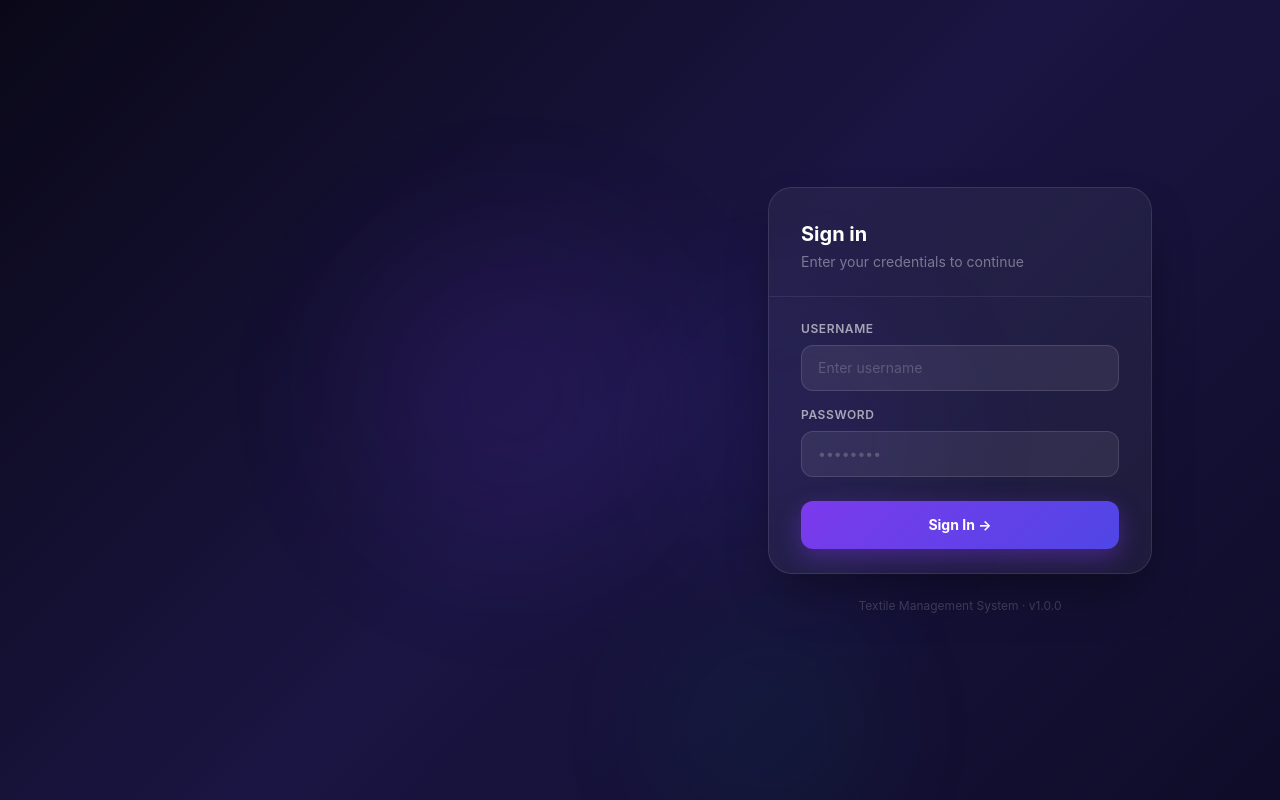
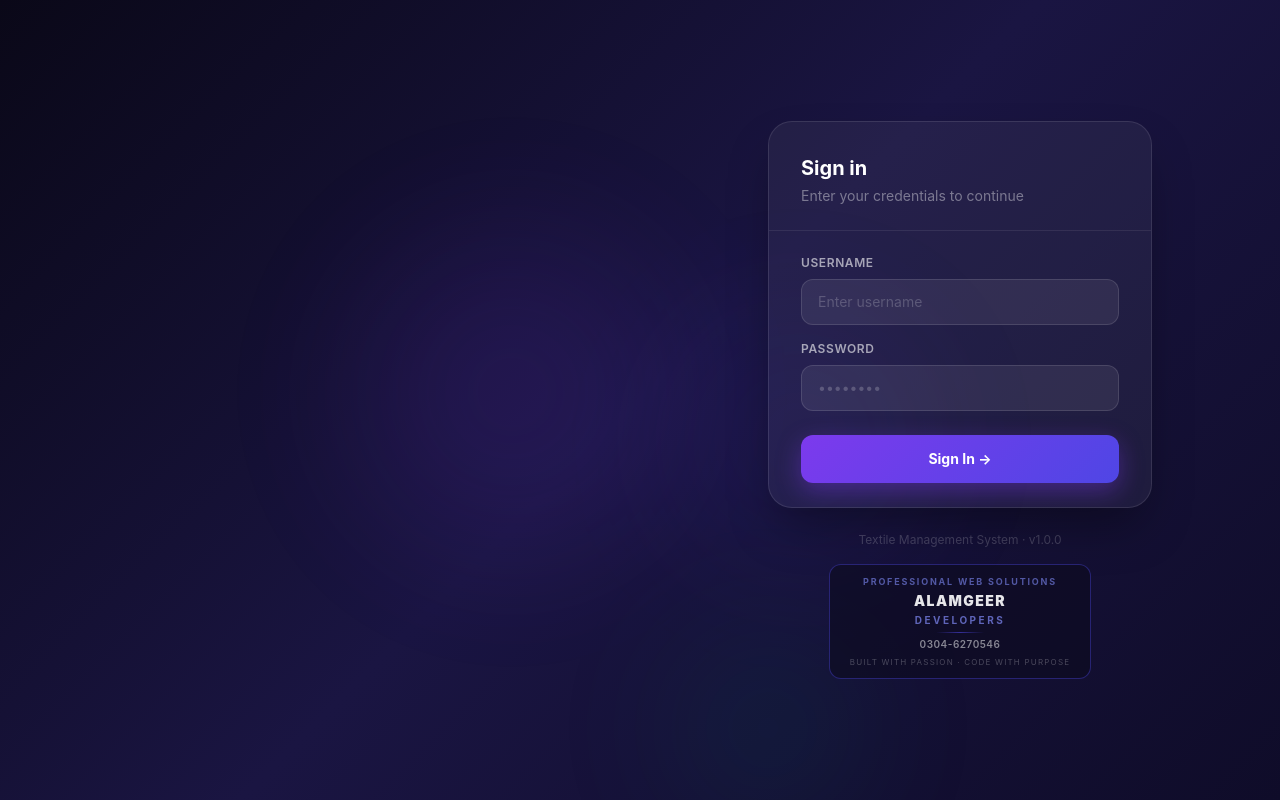
Before and after one commit to Tajmalookcs/Textile_Management_System, a React app in the folder frontend/: page /login in a window 1280 px wide. Built offline with nearby package versions, Linux system fonts and the light colour scheme; no server answers; the HTML template or start-up script is replaced by a standard one.

Commit message:
Add Alamgeer Developers tag on login page footer

```diff
--- a/frontend/src/pages/auth/Login.jsx
+++ b/frontend/src/pages/auth/Login.jsx
@@ -149,6 +149,17 @@
             </div>
           </div>
           <p className="text-center text-white/20 text-xs mt-6">Textile Management System · v1.0.0</p>
+          {/* Developer Tag */}
+          <div className="mt-4 flex justify-center">
+            <div className="inline-flex flex-col items-center gap-0.5 px-5 py-2.5 rounded-xl border border-[#4f46e5]/40 bg-[#0d0b1e]/60 backdrop-blur-sm">
+              <span className="text-[9px] font-bold tracking-[0.2em] text-[#818cf8]/60 uppercase">Professional Web Solutions</span>
+              <span className="text-sm font-black tracking-widest text-white/90">ALAMGEER</span>
+              <span className="text-[10px] font-bold tracking-[0.25em] text-[#818cf8]/70 uppercase">Developers</span>
+              <div className="w-12 h-px bg-gradient-to-r from-transparent via-[#4f46e5]/60 to-transparent my-0.5" />
+              <span className="text-[10px] font-semibold tracking-wider text-white/50">0304-6270546</span>
+              <span className="text-[8px] tracking-[0.15em] text-white/25 uppercase mt-0.5">Built with Passion · Code with Purpose</span>
+            </div>
+          </div>
         </div>
       </div>
     </div>
```
